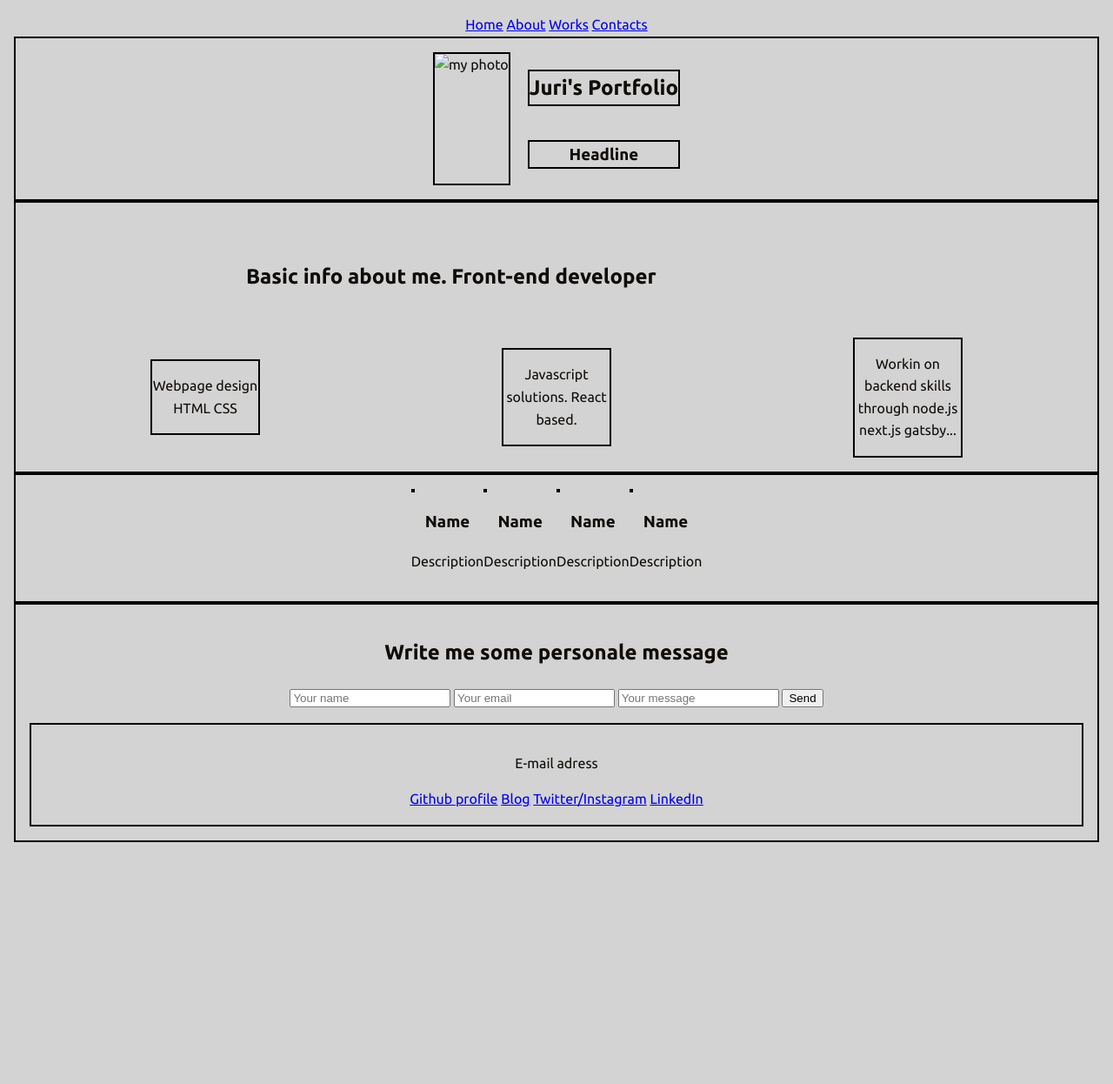
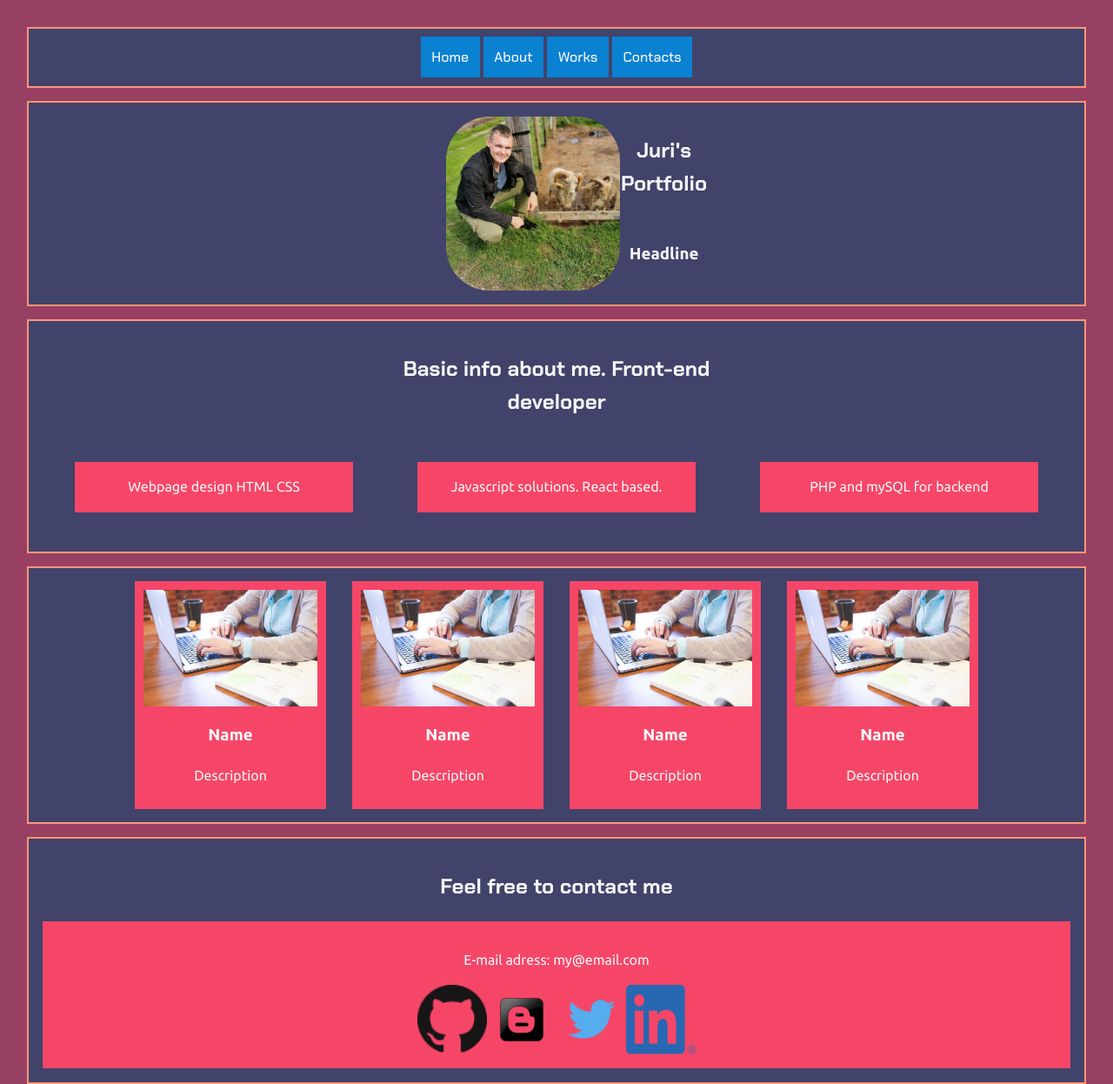
Before and after one commit to jilvins/jilvinsporf.github.io, a plain HTML site: page index.html in a window 1280 px wide. Shown: the whole page at 87% size. Before the commit the page ends 984 px from the top, so only its background shows below. Drawn offline with Linux system fonts and the light colour scheme.

Commit message:
CSS and structure update

```diff
--- a/index.html
+++ b/index.html
@@ -9,10 +9,10 @@
 </head>
 <body>
     <div class="navbar-container">
-        <a href="#home">Home</a>
-        <a href="#about">About</a>
-        <a href="#works">Works</a>
-        <a href="#contacts">Contacts</a>
+        <a href="#home" class="navLink">Home</a>
+        <a href="#about" class="navLink">About</a>
+        <a href="#works" class="navLink">Works</a>
+        <a href="#contacts" class="navLink">Contacts</a>
     </div>
     <section class="header-container" id="home">
         <h1 class="title">Juri's Portfolio</h1>
@@ -26,49 +26,45 @@
         <h2 class="itemA">Basic info about me. Front-end developer</h2>
         <div class="itemC"><p>Webpage design HTML CSS</p></div>
         <div class="itemD"><p >Javascript solutions. React based.</p></div>
-        <div class="itemE"><p> Workin on backend skills through node.js next.js gatsby...</p></div>
+        <div class="itemE"><p> PHP and mySQL for backend</p></div>
 
     </section>
     <section class="works-container" id="works">
         <div class="my-work">
-            <img>
+            <img src="/images/student-849825_640.jpg" alt="project">
             <h3>Name</h3>
             <p>Description</p>
         </div>
         <div class="my-work">
-            <img>
+            <img src="/images/student-849825_640.jpg" alt="project">
             <h3>Name</h3>
             <p>Description</p>
         </div>
         <div class="my-work">
-            <img>
+            <img src="/images/student-849825_640.jpg" alt="project">
             <h3>Name</h3>
             <p>Description</p>
         </div>
         <div class="my-work">
-            <img>
+            <img src="/images/student-849825_640.jpg" alt="project">
             <h3>Name</h3>
             <p>Description</p>
         </div>
     </section>
     <section class="contacts-container" id="contacts">
         <div class="contact form">
-            <h2>Write me some personale message</h2>
-            <form id="letter-to-me" class="info-letter" action="#" method="POST">
-                <input name="name" type="text" required placeholder="Your name">
-                <input name="email" type="email" required placeholder="Your email">
-                <input name="message" type="text" required placeholder="Your message">
-                <button class="send-button" type="submit">Send</button>
+            <h2>Feel free to contact me</h2>
 
-            </form>
         </div>
 
         <div class="contact-links">
-        <p>E-mail adress</p>
-        <a href="#">Github profile</a>
-        <a href="#">Blog</a>
-        <a href="#">Twitter/Instagram</a>
-        <a href="#">LinkedIn</a>
+        <p>E-mail adress: my@email.com</p>
+        <div class="contact-logos">
+        <a href="#"><img src="/images/GitHub-Mark-64px.png" alt="github" class="logo"></a>
+        <a href="#"><img src="/images/blogger-logo-icon-png-10157.png" alt="linkedin" class="logo"></a>
+        <a href="#"><img src="/images/580b57fcd9996e24bc43c53e.png" alt="linkedin" class="logo"></a>
+        <a href="#"><img src="/images/LI-In-Bug.png" alt="linkedin" class="logo"></a>
+        </div>
         </div>
     </section>
 
--- a/style.css
+++ b/style.css
@@ -1,9 +1,9 @@
 body {
     text-align: center;
-    background: lightgray;
-    color: #100c08;
+    background: #984063;
+    color: whitesmoke;
     margin: 0;
-    font-family: "ubuntu";
+    font-family: 'Ubuntu';
     font-size: 1rem;
     line-height: 1.6;
     padding: 1em;
@@ -16,9 +16,26 @@ body {
     grid-template-areas:
             "img title"
             "img subtitle";
-    border: solid 2px black;
     justify-content: space-between;
     padding: 1em 30em;
+    background-color: #41436A;
+    margin: 15px;
+    border: solid 2px #FE9677;
+
+}
+h1, h2 {
+  font-family: 'Chakra Petch';
+}
+
+.navLink {
+  color: whitesmoke;
+  text-decoration: none;
+  width: 10em;
+  height: 5em;
+  font-size: 16px;
+  background-color: #0A81D1;
+  padding: 0.8em;
+  font-family: 'Chakra Petch';
 
 }
 
@@ -27,22 +44,31 @@ img {
     display: block;
     max-width: 200px;
     grid-area: img;
-    border: solid 2px black;
 
 }
+
+#myPhoto {
+  border-radius: 50px;
+}
+
 .title {
   grid-area: title;
-  border: solid 2px black;
+
 }
 .subtitle{
   grid-area: subtitle;
-  border: solid 2px black;
+
 }
 
-
+.navbar-container{
+  background-color: #41436A;
+  margin: 15px;
+  border: solid 2px #FE9677;
+  padding: 20px;
+}
 
 .about-container{
-  border: solid 2px black;
+
   display: grid;
   padding: 1em;
   grid-template-columns: 1fr 1fr 1fr;
@@ -50,56 +76,83 @@ img {
   align-items: center;
   justify-content: center;
   grid-template-areas:
-  "main main main"
+  ". main ."
   "description description description";
-
-
-
+  background-color: #41436A;
+  margin: 15px;
+  border: solid 2px #FE9677;
 }
 
 .itemA {
   grid-area: main;
-  width: 80%;
+
 
 }
 .itemC {
   grid-area: description;
   margin: auto;
-  width: 30%;
-  border: solid 2px black;
-  grid-column: 1 / 2
+  width: 20em;
+  grid-column: 1 / 2;
+  background-color: #F64668;
 }
 .itemD {
   grid-area: description;
   margin: auto;
-  width: 30%;
-  border: solid 2px black;
-  grid-column: 2 / 3
+  width: 20em;
+  grid-column: 2 / 3;
+  background-color: #F64668;
 }
 .itemE {
   grid-area: description;
   margin: auto;
-  width: 30%;
-  border: solid 2px black;
-  grid-column: 3 / 4
+  width: 20em;
+  grid-column: 3 / 4;
+  background-color: #F64668;
 }
 
 .works-container{
-  border: solid 2px black;
+
   display: flex;
   align-items: center;
   justify-content: center;
   flex-wrap: wrap;
-  padding: 1em;
+  gap: 30px;
+  margin: 15 0px;
+  padding: 15px;
+  background-color: #41436A;
+  margin: 15px;
+  border: solid 2px #FE9677;
+
+}
+
+.my-work {
+  background-color: #F64668;
+  padding: 10px;
 }
 
 .contacts-container{
-  border: solid 2px black;
+  border: solid 2px #FE9677;
   padding: 1em;
+  background-color: #41436A;
+  margin: 15px;
+  justify-content: center;
+  align-items: center;
+  align-content: center;
 }
 
 .contact-links{
-  border: solid 2px black;
   padding: 1em;
   margin-top: 1em;
+  background-color: #F64668;
+
+
 }
+.contact-logos{
+  display: flex;
+  justify-content: center;
+}
+
+.logo {
+  width: 80px;
+  height: 80px;
+}
```
Also changed, not shown: images/118935532_3307541592622285_2489427865122060058_o.jpg (added), images/580b57fcd9996e24bc43c53e.png (added), images/GitHub-Mark-64px.png (added), images/LI-In-Bug.png (added), images/blogger-logo-icon-png-10157.png (added), images/student-849825_640.jpg (added).
